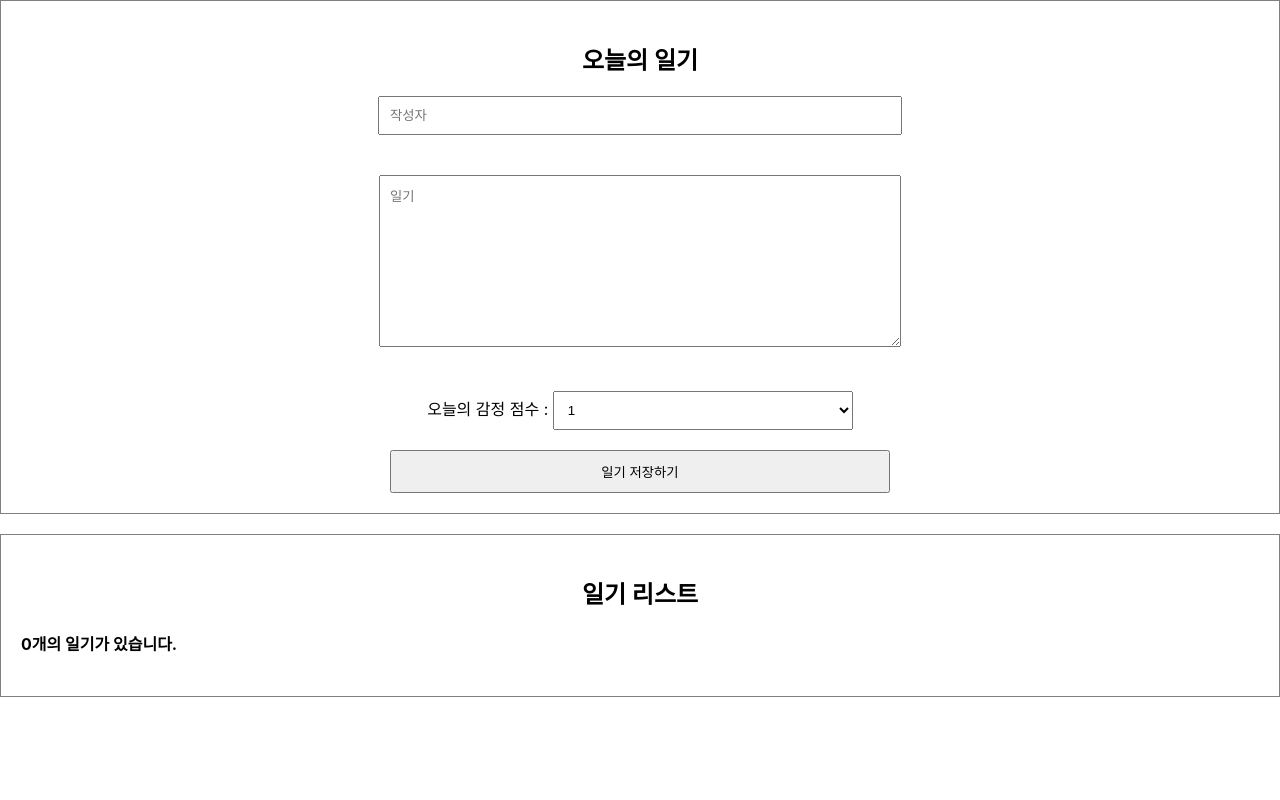
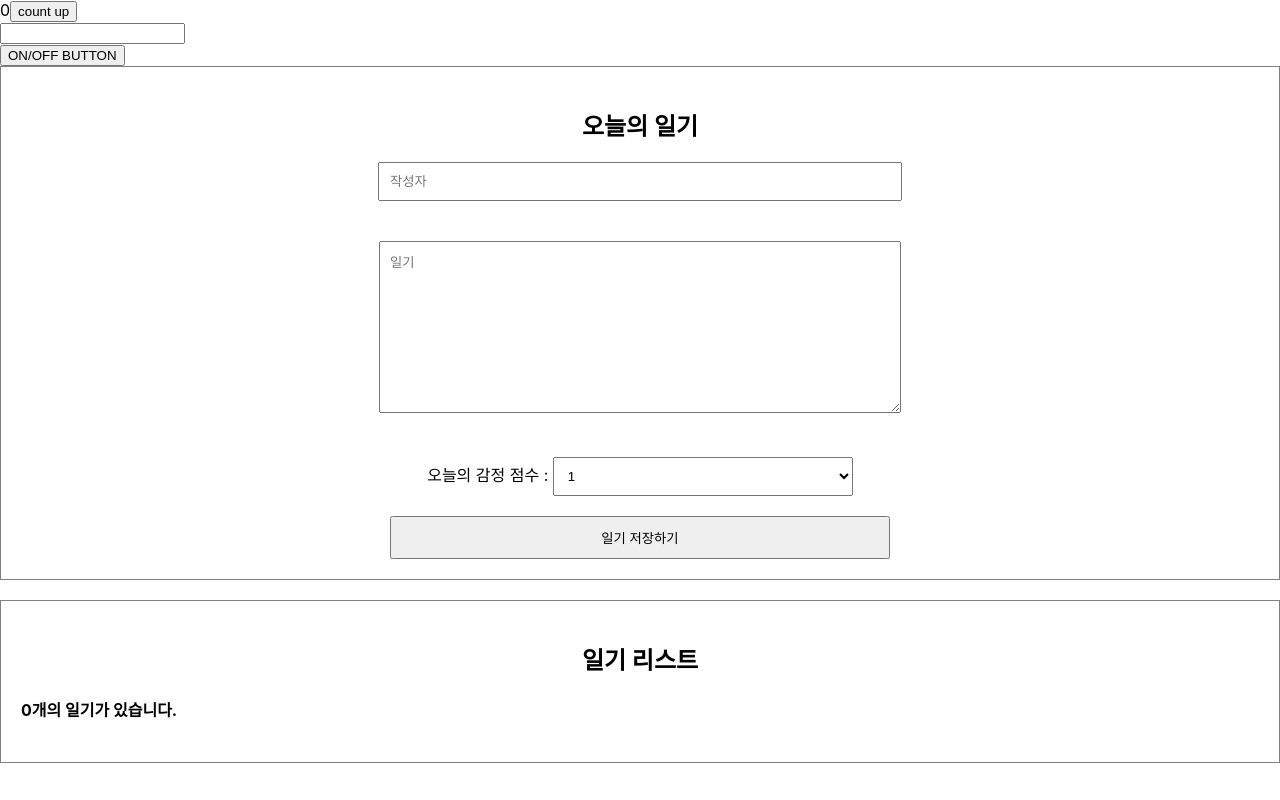
Before and after one commit to shin-6-0/React_SimpleDiary, a React (Create React App) app: page / in a window 1280 px wide. Built offline with nearby package versions, Linux system fonts and the light colour scheme.

Commit message:
react lifecycle 이해하기

```diff
--- a/src/App.js
+++ b/src/App.js
@@ -2,6 +2,7 @@ import { useRef,useState } from 'react';
 import './App.css';
 import DiaryEditor from './DiaryEditor';
 import DiaryList from './DiaryList';
+import LifeCycle from './Lifecycle';
 
 function App() {
 
@@ -34,6 +35,7 @@ function App() {
   }
   return (
     <div className="App">
+      <LifeCycle />
       <DiaryEditor onCreate={onCreate}/>
       <DiaryList onEdit={onEdit} onRemove = {onRemove} diaryList={data}/>
     </div>
--- /dev/null
+++ b/src/Lifecycle.js
@@ -0,0 +1,59 @@
+import React, { useEffect, useState } from "react";
+
+const UnMountTest = () => {
+  useEffect(() => {
+    console.log("Sub Component Mount");
+    return () => {
+      console.log("Sub Component Unmount");
+    };
+  }, []);
+  return <div>UN MOUNT TEST</div>;
+};
+
+const LifeCycle = () => {
+  const [count, setCount] = useState(0);
+  const [text, setText] = useState("");
+
+  const [isVisible, setIsVisible] = useState(false);
+  const toggle = () => setIsVisible(!isVisible);
+
+  useEffect(() => {
+    console.log("Mount!");
+  }, []);
+
+  useEffect(() => {
+    console.log("Update!");
+  });
+
+  useEffect(() => {
+    console.log(`count is update : ${count}`);
+    if(count>5){
+      alert('count가 5를 넘어서 1로 초기화합니다.');
+      setCount(1);
+    }
+  }, [count]);
+
+  useEffect(() => {
+    console.log(`text is update : ${text}`);
+  }, [text]);
+
+  return (
+    <div>
+      <div>
+        {count}
+        <button onClick={() => setCount(count + 1)}>count up</button>
+      </div>
+      <div>
+        <input
+          type="text"
+          value={text}
+          onChange={(e) => setText(e.target.value)}
+        />
+      </div>
+      <button onClick={toggle}>ON/OFF BUTTON</button>
+      {isVisible && <UnMountTest />}
+    </div>
+  );
+};
+
+export default LifeCycle;
```
